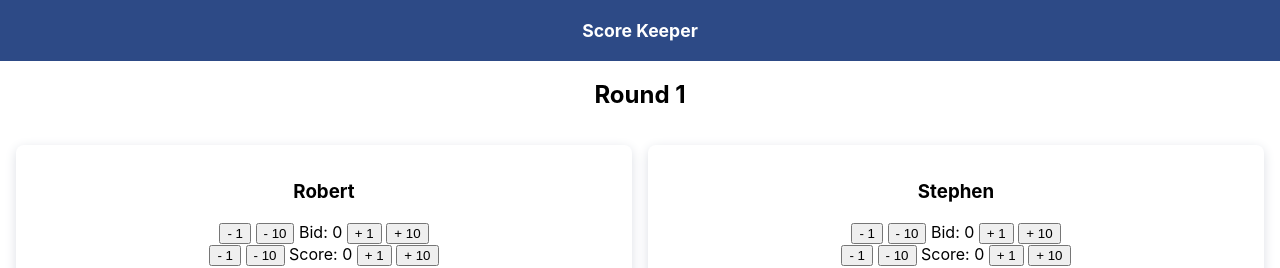
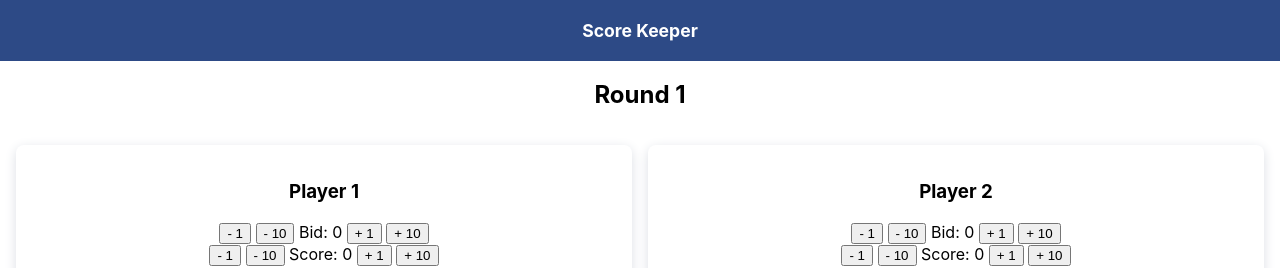
Before and after one commit to rlmckenney/scorekeeper, a React (Create React App) app: page / in a window 1280 px wide. Shown: the top 268 px of the page. Built offline with nearby package versions, Linux system fonts and the light colour scheme.

Commit message:
Extract player state management to a custom hook

```diff
--- a/src/App.js
+++ b/src/App.js
@@ -1,54 +1,16 @@
 import React, { useState } from 'react'
 import TheHeader from './TheHeader'
 import PlayerCard from './PlayerCard'
+import usePlayers from './usePlayers'
 import './App.css'
 
-const initialState = new Map([
-  [
-    1,
-    {
-      id: 1,
-      name: 'Robert',
-      bid: 0,
-      score: 0,
-      prevScore: 0
-    }
-  ],
-  [
-    2,
-    {
-      id: 2,
-      name: 'Stephen',
-      bid: 0,
-      score: 0,
-      prevScore: 0
-    }
-  ]
-])
-
 function App () {
-  const [players, setPlayers] = useState(initialState)
+  const { players, setPlayerBid, setPlayerScore, startNextRound } = usePlayers()
   const [round, setRound] = useState(1)
 
-  const setPlayerBid = (playerId, amount) => {
-    const newState = new Map([...players])
-    const newPlayer = newState.get(playerId)
-    newPlayer.bid = amount
-    newState.set(playerId, newPlayer)
-    setPlayers(newState)
-  }
-  const setPlayerScore = (playerId, amount) => {
-    const newState = new Map([...players])
-    const newPlayer = newState.get(playerId)
-    newPlayer.score = amount
-    newState.set(playerId, newPlayer)
-    setPlayers(newState)
-  }
   const incrementRound = () => {
     setRound(r => r + 1)
-    const newPlayers = new Map([...players])
-    newPlayers.forEach(player => (player.prevScore = player.score))
-    setPlayers(newPlayers)
+    startNextRound()
   }
 
   return (
--- /dev/null
+++ b/src/usePlayers.js
@@ -0,0 +1,79 @@
+import { useState } from 'react'
+
+const defaultState = new Map([
+  [
+    1,
+    {
+      id: 1,
+      name: 'Player 1',
+      bid: 0,
+      score: 0,
+      prevScore: 0
+    }
+  ],
+  [
+    2,
+    {
+      id: 2,
+      name: 'Player 2',
+      bid: 0,
+      score: 0,
+      prevScore: 0
+    }
+  ]
+])
+
+export default function usePlayers (initialState = defaultState) {
+  const [players, setPlayers] = useState(initialState)
+
+  const setPlayerBid = (playerId, amount) => {
+    const newState = new Map([...players])
+    const newPlayer = newState.get(playerId)
+    newPlayer.bid = amount
+    newState.set(playerId, newPlayer)
+    setPlayers(newState)
+  }
+  const setPlayerScore = (playerId, amount) => {
+    const newState = new Map([...players])
+    const newPlayer = newState.get(playerId)
+    newPlayer.score = amount
+    newState.set(playerId, newPlayer)
+    setPlayers(newState)
+  }
+  const startNextRound = () => {
+    const newPlayers = new Map([...players])
+    newPlayers.forEach(player => {
+      player.prevScore = player.score
+      player.bid = 0
+    })
+    setPlayers(newPlayers)
+  }
+  const addPlayer = name => {
+    const player = {
+      id: Math.max(...[...players.keys()]) + 1,
+      name: name,
+      bid: 0,
+      score: 0,
+      prevScore: 0
+    }
+    const newPlayers = new Map([...players])
+    newPlayers.set(player.id, player)
+    setPlayers(newPlayers)
+  }
+  const setPlayerName = (id, name) => {
+    const newPlayers = new Map([...players])
+    const player = newPlayers.get(id)
+    player.name = name
+    newPlayers.set(id, player)
+    setPlayers(newPlayers)
+  }
+
+  return {
+    players,
+    setPlayerBid,
+    setPlayerScore,
+    startNextRound,
+    addPlayer,
+    setPlayerName
+  }
+}
```
